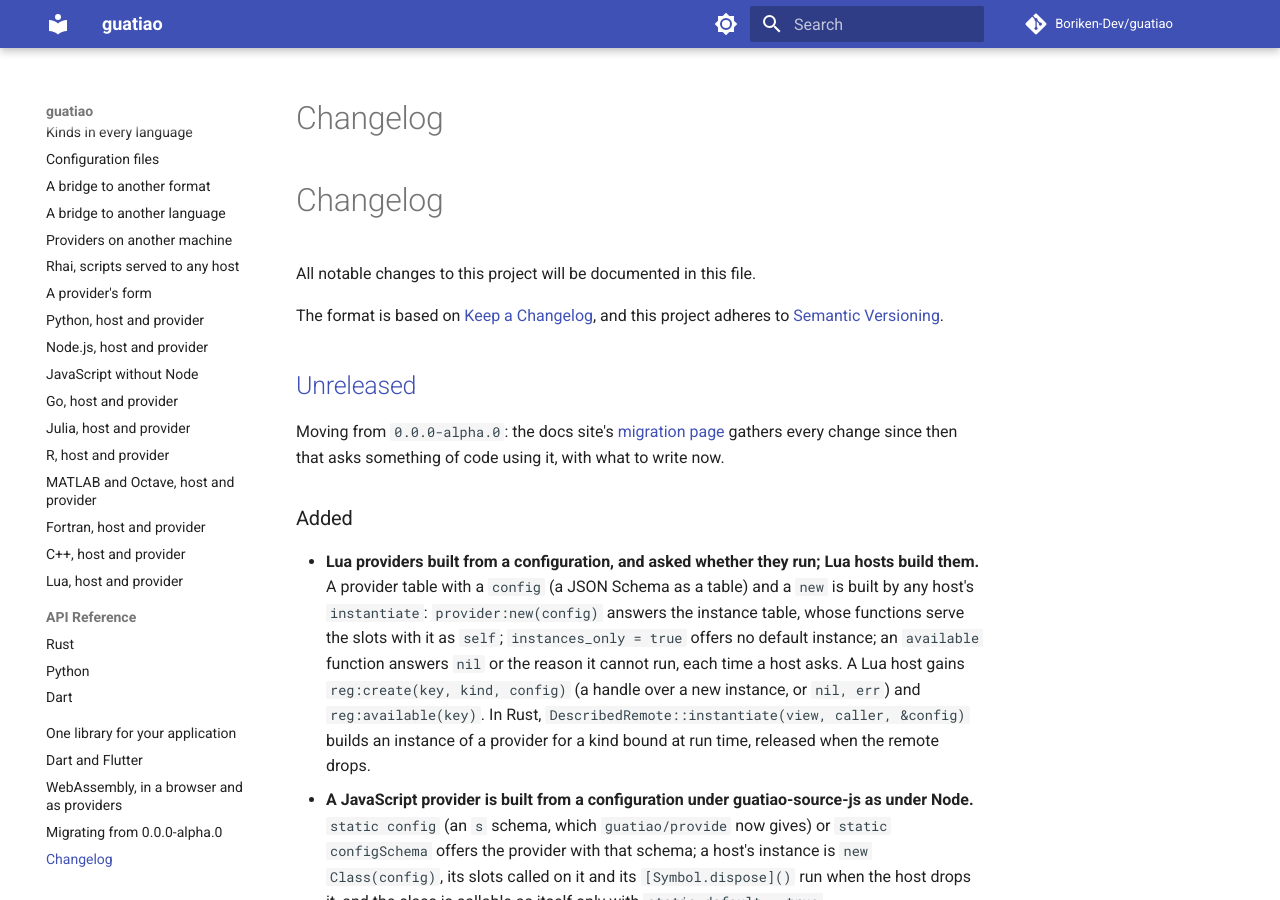
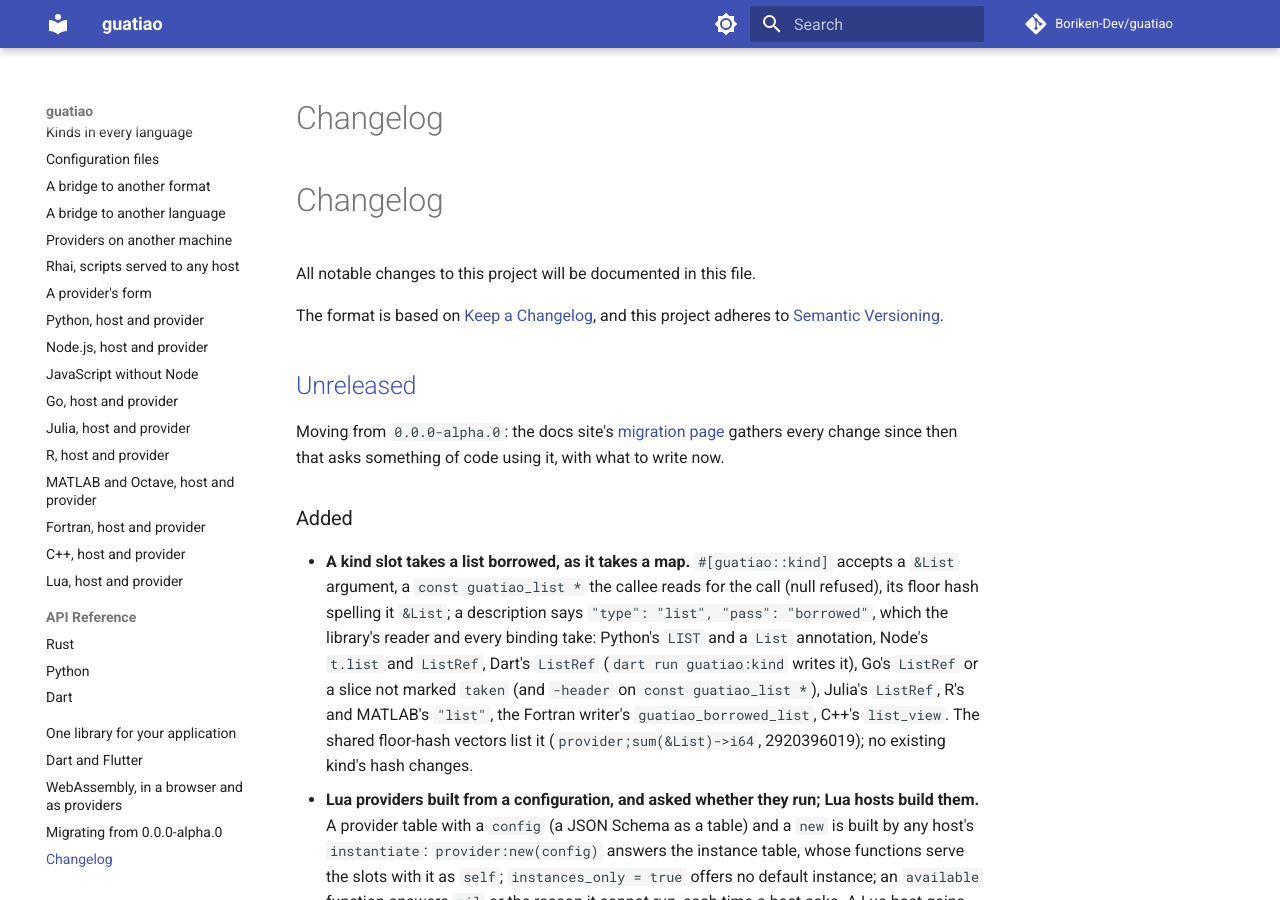
Before and after one commit to Boriken-Dev/guatiao, an MkDocs documentation site: the page built from docs/changelog.md, in a window 1280 px wide and 900 px high. Built offline with MkDocs 1.6.1 and Material for MkDocs 9.7.7, drawn with Linux system fonts in a browser that asks for light colours; comment, search, counter and statistics services are not loaded; some of the changed text lies outside the part shown.

Commit message:
docs: a list is borrowed as a map is
The encodings page says a borrowed list is `const guatiao_list *` and
spells it `&List` in the floor hash; the migration page drops the
borrowed-list refusal it listed; the changelog records the addition under
[Unreleased] and takes the refusal out of the reader's entry.

```diff
--- a/CHANGELOG.md
+++ b/CHANGELOG.md
@@ -14,6 +14,18 @@ write now.
 
 ### Added
 
+- **A kind slot takes a list borrowed, as it takes a map.**
+  `#[guatiao::kind]` accepts a `&List` argument, a `const guatiao_list *`
+  the callee reads for the call (null refused), its floor hash spelling it
+  `&List`; a description says `"type": "list", "pass": "borrowed"`, which
+  the library's reader and every binding take: Python's `LIST` and a
+  `List` annotation, Node's `t.list` and `ListRef`, Dart's `ListRef`
+  (`dart run guatiao:kind` writes it), Go's `ListRef` or a slice not
+  marked `taken` (and `-header` on `const guatiao_list *`), Julia's
+  `ListRef`, R's and MATLAB's `"list"`, the Fortran writer's
+  `guatiao_borrowed_list`, C++'s `list_view`. The shared floor-hash
+  vectors list it (`provider;sum(&List)->i64`, 2920396019); no existing
+  kind's hash changes.
 - **Lua providers built from a configuration, and asked whether they
   run; Lua hosts build them.** A provider table with a `config` (a JSON
   Schema as a table) and a `new` is built by any host's `instantiate`:
@@ -1805,7 +1816,7 @@ write now.
   a kind without the library, refuse them themselves, and Julia's, R's
   and MATLAB's declarations now refuse `bytes_mut` on a kind that is not
   an object kind too. The kind attribute words an object on a slot that
-  cannot fail, and a `&List` argument, as refusals of their own.
+  cannot fail as a refusal of its own.
 - **A kind needs a slot, and a slot names each argument once.** The
   library's reader, and every binding that builds a kind without it,
   refuse a kind with no slot (an object kind with only `destroy` too) and
```
Also changed, not shown: other parts of CHANGELOG.md (+1 -2 lines), docs/encodings.md (+4 -5 lines), docs/migrating.md (+1 -3 lines).
